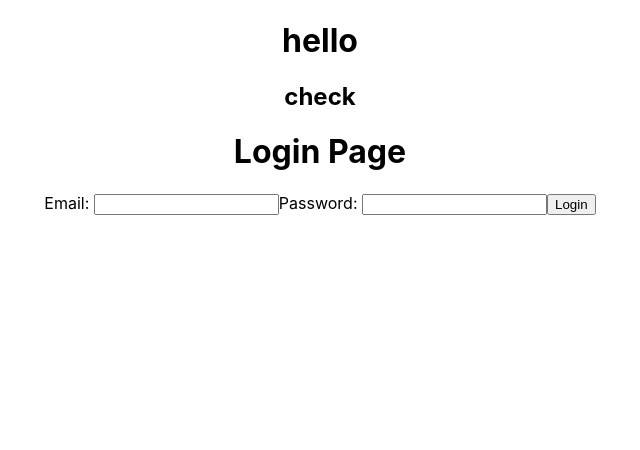
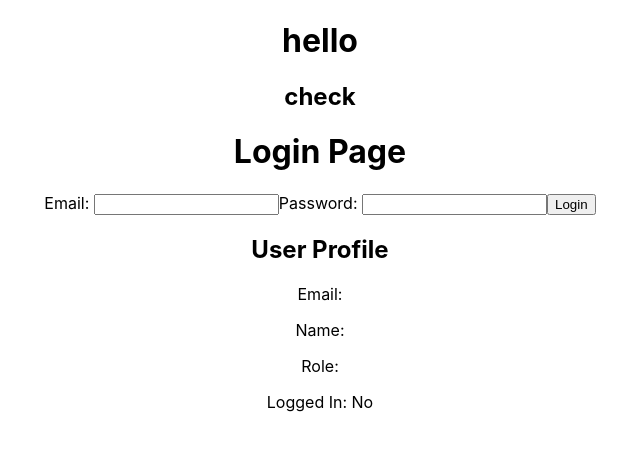
Before and after one commit to deekshith991/version2, a React (Create React App) app in the folder frontend/: page / in a window 1280 px wide. Shown: the top 450 px of the page, without its empty margins (320-960 px from the left). Built offline with nearby package versions, Linux system fonts and the light colour scheme; no server answers.

Commit message:
' success with auth context'

```diff
--- a/frontend/src/App.js
+++ b/frontend/src/App.js
@@ -1,5 +1,6 @@
 import './App.css';
 import LoginPage from './components/LoginPage';
+import ProfilePage from './components/ProfilePage';
 import { test } from './components/services';
 
 
@@ -12,6 +13,7 @@ function App() {
       <h1>hello</h1>
       <h2>check</h2>
       <LoginPage />
+      <ProfilePage />
     </div>
   );
 }
--- a/frontend/src/components/LoginPage.js
+++ b/frontend/src/components/LoginPage.js
@@ -16,7 +16,7 @@ const LoginPage = () => {
     const handleSubmit = (e) => {
         e.preventDefault();
 
-        setAuthData({ email: userDATA.email });
+        setAuthData({ email: userDATA.email, isLoggedIn: true });
 
     }
 
--- /dev/null
+++ b/frontend/src/components/ProfilePage.js
@@ -0,0 +1,19 @@
+// ProfilePage.js
+import React from 'react';
+import { useAuth } from './AuthContext';
+
+const ProfilePage = () => {
+    const { authData } = useAuth();
+
+    return (
+        <div>
+            <h2>User Profile</h2>
+            <p>Email: {authData.email}</p>
+            <p>Name: {authData.name}</p>
+            <p>Role: {authData.role}</p>
+            <p>Logged In: {authData.isLoggedIn ? 'Yes' : 'No'}</p>
+        </div>
+    );
+};
+
+export default ProfilePage;
```
Also changed, not shown: 1 other file (tests, documents, lock files or other folders).
